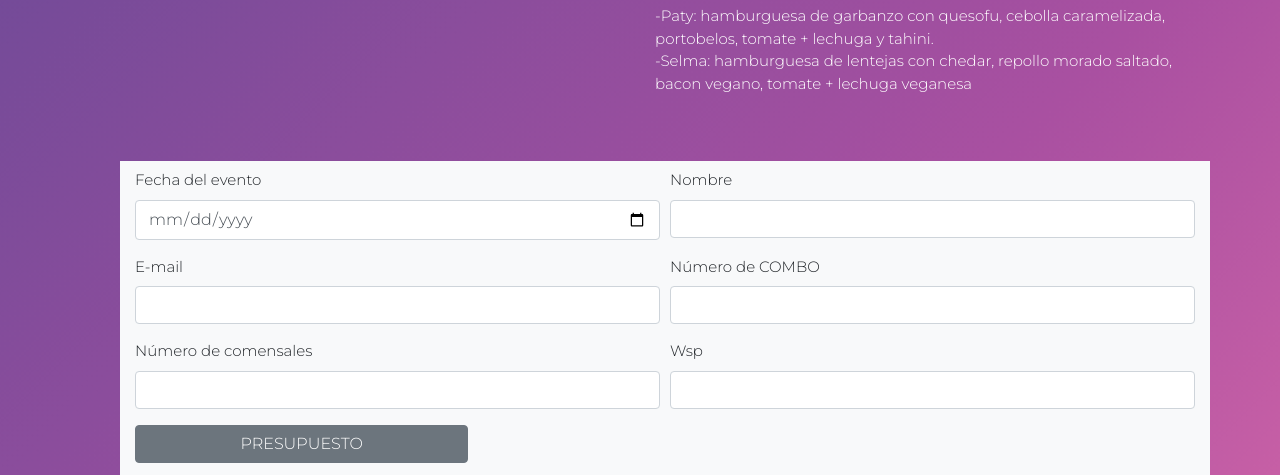
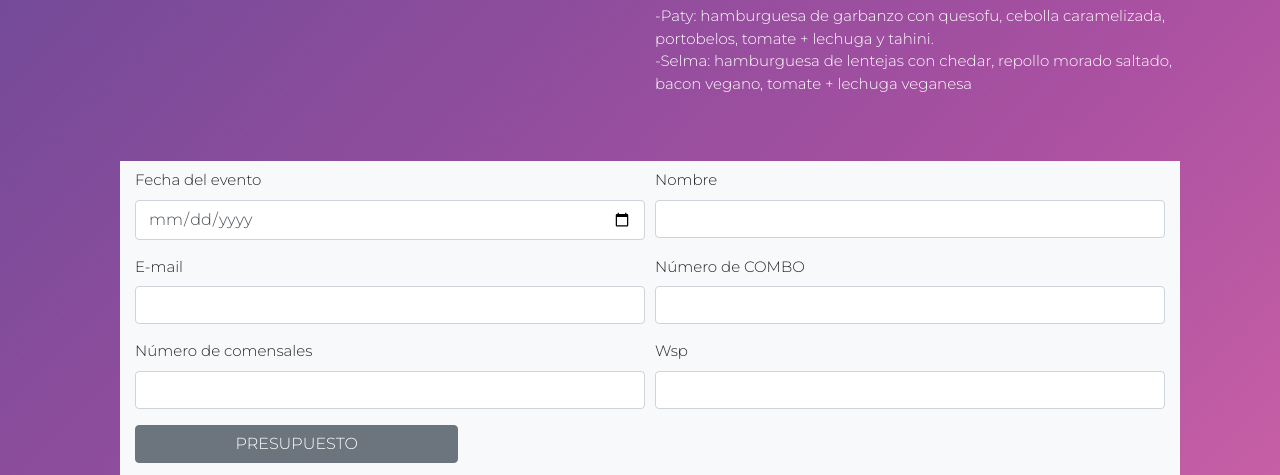
Before and after one commit to rodieguez/veganisimasatelital, a plain HTML site: page index.html in a window 1280 px wide. Shown: the part 3312-3787 px from the top of the page. Drawn offline with nearby package versions, Linux system fonts and the light colour scheme; some packages are replaced by stand-ins of ours; a web font is replaced by a local one.

Commit message:
Add files via upload

```diff
--- a/css/style.css
+++ b/css/style.css
@@ -73,7 +73,7 @@ p {color: white;}
     transform: translate(-50%, -50%);
 }
 
-.reserva-central { padding-top: 50px;}
+.reserva-central {margin-left: 10px; margin-right: 30px; padding-top: 50px;}
 
 .combo {margin-left: auto;}
 
```
